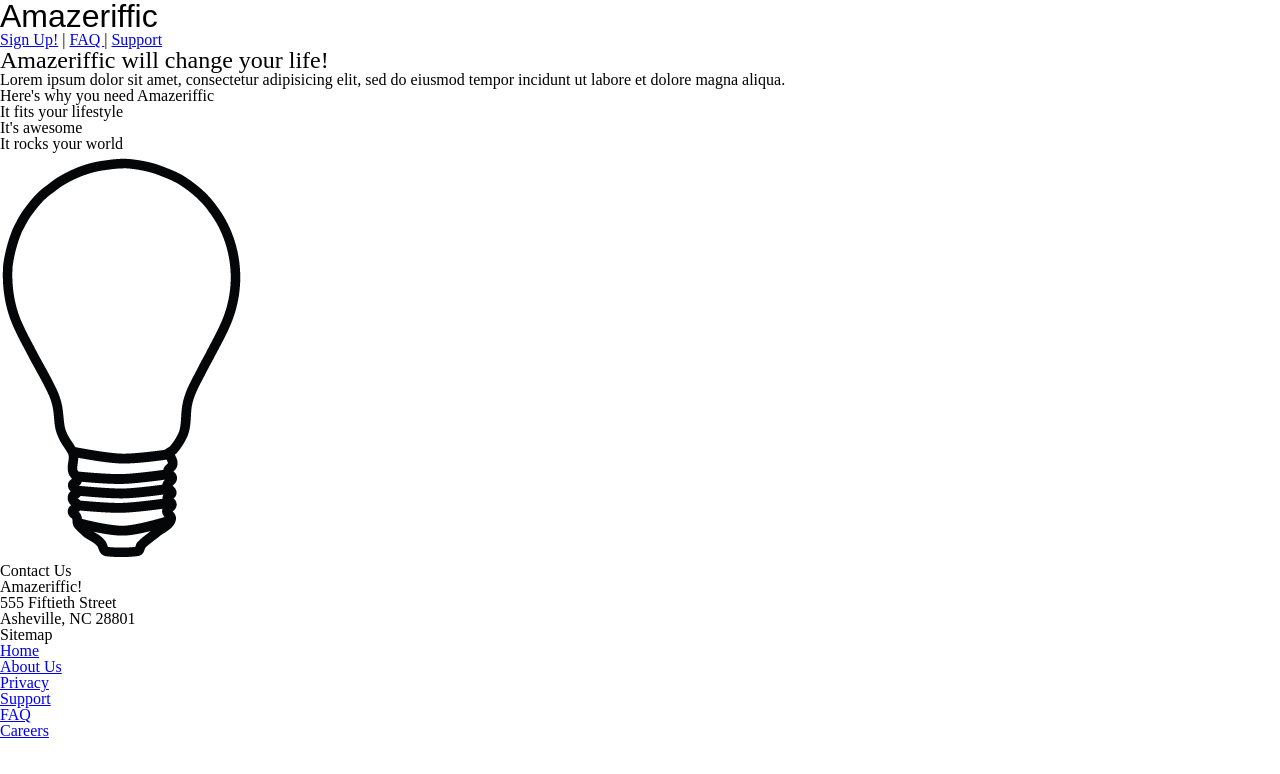
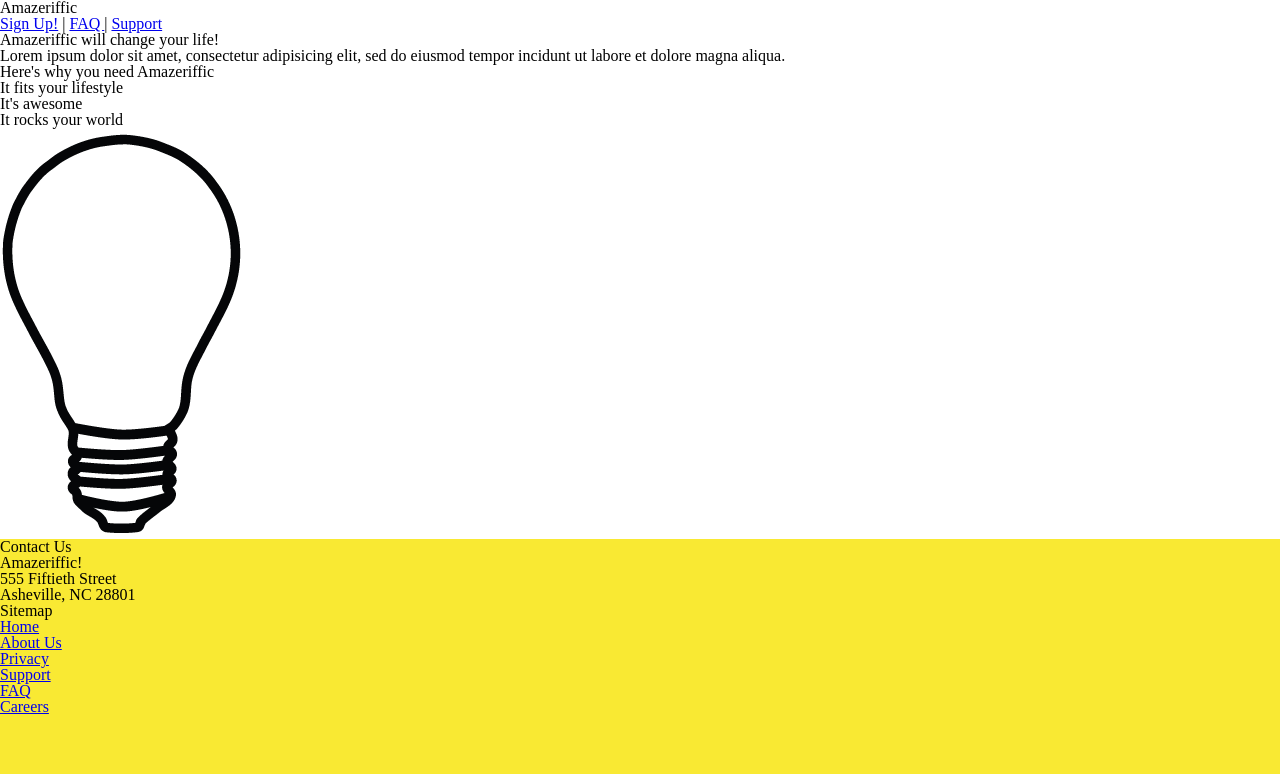
Before and after one commit to kooder18/newGitTest, a plain HTML site: page index.html in a window 1280 px wide. Drawn offline with Linux system fonts and the light colour scheme; a web font is replaced by a local one.

Commit message:
Changed css styling

```diff
--- a/style.css
+++ b/style.css
@@ -1,21 +1,17 @@
+body{
+	background: #f9e933;
 
-body{
-	font-size: 100%;
 }
 
-h1{
-	font-family: 'Denk One', sans-serif;
-	font-size: xx-large;
+
+header, main, footer {
+	min-width: 855px;
 }
 
-h2{
-	font-size: x-large;
+header{
+	background: white;
 }
 
-.important{
-	font-size: larger;
+main {
+	background: white;
 }
-
-.onePointTwo{
-	font-size: 1.2em;
-}
```
